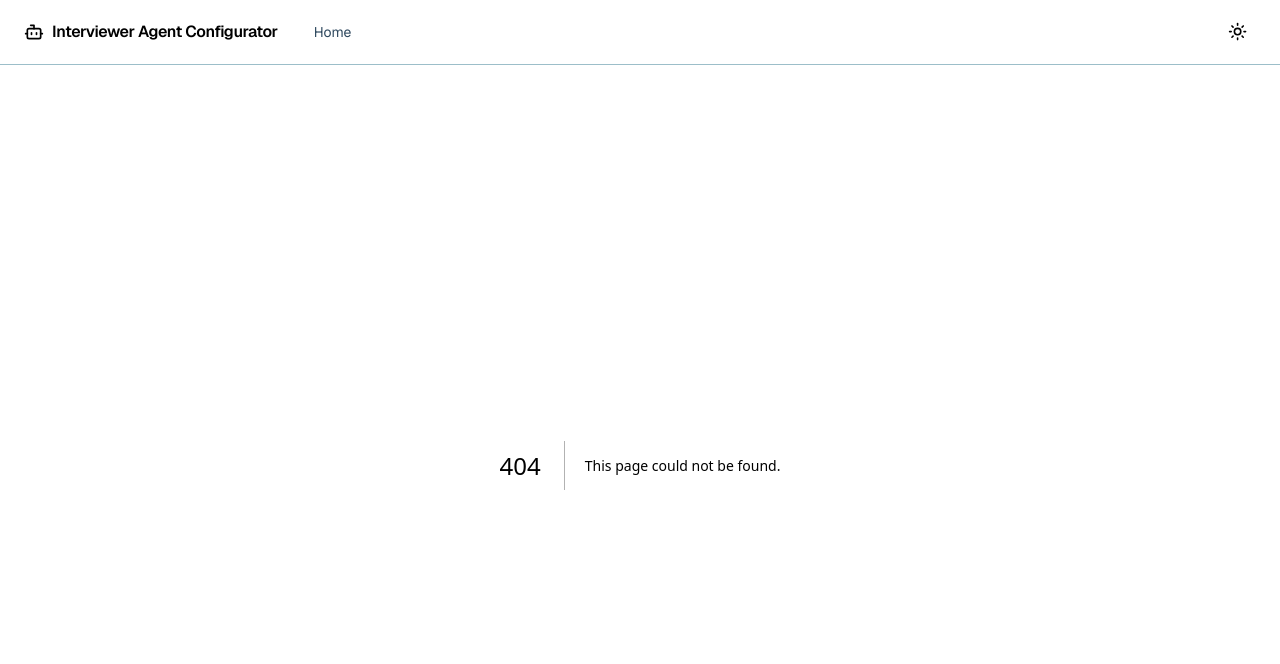
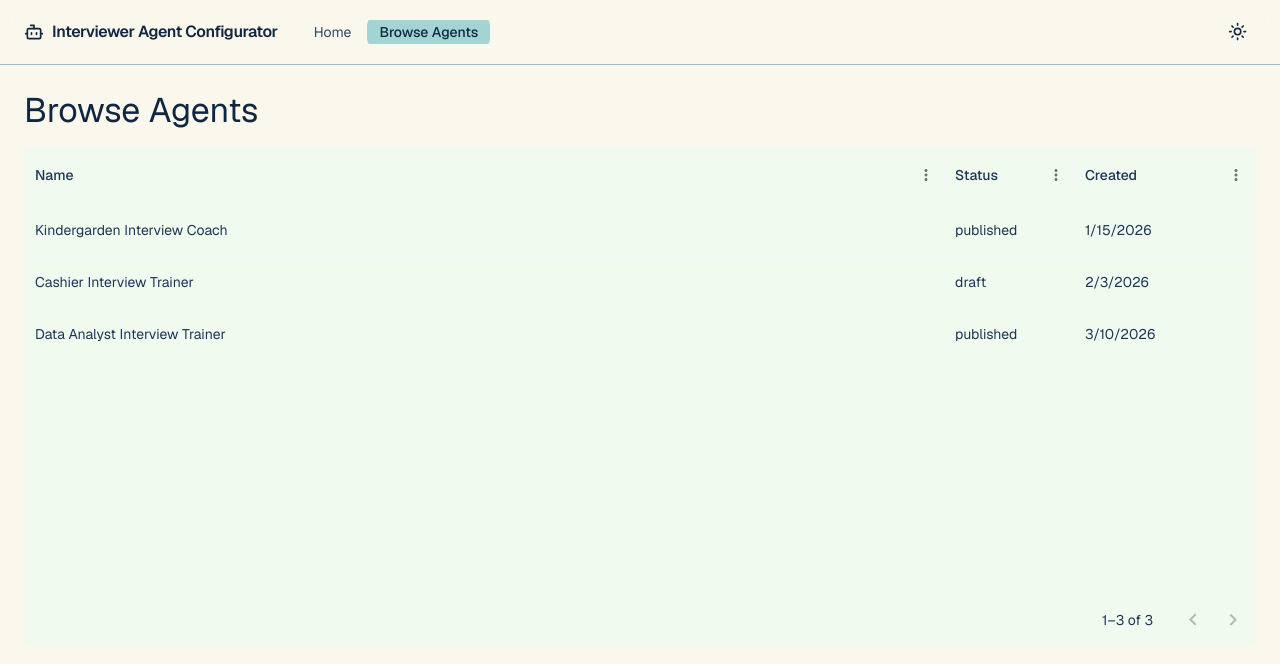
Before and after one commit to IMTEL/team-tdt4290-fall-2026, a Next.js app: page /browse-agents in a window 1280 px wide. Before the commit this address had no page. Shown: the top 664 px of the page. Built offline with nearby package versions, Linux system fonts and the light colour scheme; what @mui/material-nextjs would draw is missing.

Commit message:
feat(agents): add browse agents page with table
Add Browse Agents nav entry and a page listing a user's agents in an
MUI DataGrid. Introduce the Agent type, temporary mock data, and a
--table-height token for reuse on other pages.

```diff
--- a/package.json
+++ b/package.json
@@ -18,6 +18,7 @@
     "@mui/icons-material": "^9.4.0",
     "@mui/material": "^9.4.0",
     "@mui/material-nextjs": "^9.4.0",
+    "@mui/x-data-grid": "^9.14.0",
     "@radix-ui/react-dropdown-menu": "^2.1.24",
     "@radix-ui/react-slot": "^1.3.3",
     "clsx": "^2.1.1",
--- /dev/null
+++ b/src/app/browse-agents/page.tsx
@@ -0,0 +1,17 @@
+import Box from '@mui/material/Box';
+import Typography from '@mui/material/Typography';
+import { AgentsTable } from '@/components/agents/AgentsTable';
+import { mockAgents } from '@/data/mock-agents';
+
+export default function BrowseAgentsPage() {
+  return (
+    <Box sx={{ p: 3 }}>
+      <Typography variant="h4" component="h1" sx={{ mb: 2 }}>
+        Browse Agents
+      </Typography>
+      <Box sx={{ height: 'var(--table-height)'}}>
+        <AgentsTable agents={mockAgents} />
+      </Box>
+    </Box>
+  );
+}
--- a/src/app/globals.css
+++ b/src/app/globals.css
@@ -19,6 +19,9 @@
   --shadow-sm: 0 1px 3px 0 rgb(0 0 0 / 0.1), 0 1px 2px -1px rgb(0 0 0 / 0.1);
   --shadow-md: 0 4px 6px -1px rgb(0 0 0 / 0.1), 0 2px 4px -2px rgb(0 0 0 / 0.1);
   --shadow-lg: 0 10px 15px -3px rgb(0 0 0 / 0.1), 0 4px 6px -4px rgb(0 0 0 / 0.1);
+
+  /* Layout sizes */
+  --table-height: 500px;
 
   /* Motion. Shared so hover states feel the same everywhere. */
   --ease: cubic-bezier(0.4, 0, 0.2, 1);
--- a/src/components/Navbar.tsx
+++ b/src/components/Navbar.tsx
@@ -12,7 +12,10 @@ import styles from './Navbar.module.css';
 
 // Add a route here and it shows up in the navbar with active highlighting.
 // Only routes that actually exist belong in this list.
-const NAV_LINKS: { href: string; label: string }[] = [{ href: '/', label: 'Home' }];
+const NAV_LINKS: { href: string; label: string }[] = [
+  { href: '/', label: 'Home' },
+  { href: '/browse-agents', label: 'Browse Agents' },
+];
 
 function isActive(pathname: string, href: string) {
   return href === '/' ? pathname === '/' : pathname.startsWith(href);
--- /dev/null
+++ b/src/components/agents/AgentsTable.tsx
@@ -0,0 +1,32 @@
+'use client';
+
+import { DataGrid, type GridColDef } from '@mui/x-data-grid';
+import type { Agent } from '@/lib/types';
+
+const columns: GridColDef<Agent>[] = [
+    { field: 'name', headerName: 'Name', flex: 1 },
+    { field: 'status', headerName: 'Status', width: 130 },
+    {
+      field: 'createdAt',
+      headerName: 'Created',
+      width: 180,
+      valueFormatter: (value: string) => new Date(value).toLocaleDateString(),
+    },
+];
+
+interface AgentsTableProps {
+  agents: Agent[];
+}
+
+export function AgentsTable({ agents }: AgentsTableProps) {
+    return (
+      <DataGrid
+        rows={agents}
+        columns={columns}
+        disableRowSelectionOnClick
+        initialState={{
+          pagination: { paginationModel: { pageSize: 10 } },
+        }}
+      />
+    );
+}
--- /dev/null
+++ b/src/data/mock-agents.ts
@@ -0,0 +1,22 @@
+import type { Agent } from '@/lib/types';
+
+export const mockAgents: Agent[] = [
+  {
+    id: '1',
+    name: 'Kindergarden Interview Coach',
+    status: 'published',
+    createdAt: '2026-01-15T10:00:00.000Z',
+  },
+  {
+    id: '2',
+    name: 'Cashier Interview Trainer',
+    status: 'draft',
+    createdAt: '2026-02-03T09:30:00.000Z',
+  },
+  {
+    id: '3',
+    name: 'Data Analyst Interview Trainer',
+    status: 'published',
+    createdAt: '2026-03-10T14:45:00.000Z',
+  },
+];
--- /dev/null
+++ b/src/lib/types.ts
@@ -0,0 +1,6 @@
+export interface Agent {
+  id: string;
+  name: string;
+  status: 'draft' | 'published';
+  createdAt: string;
+}
```
Also changed, not shown: 1 other file (tests, documents, lock files or other folders).
